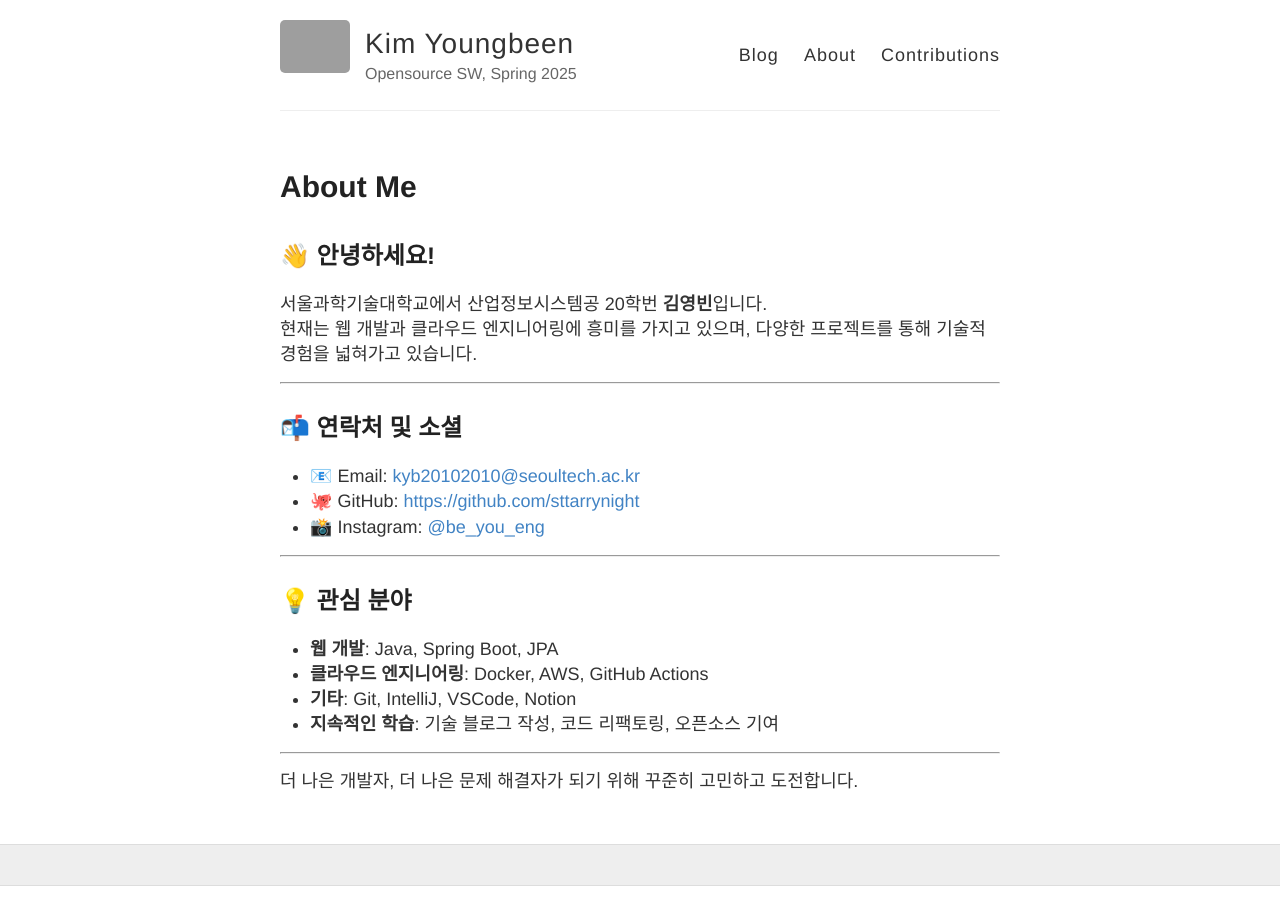
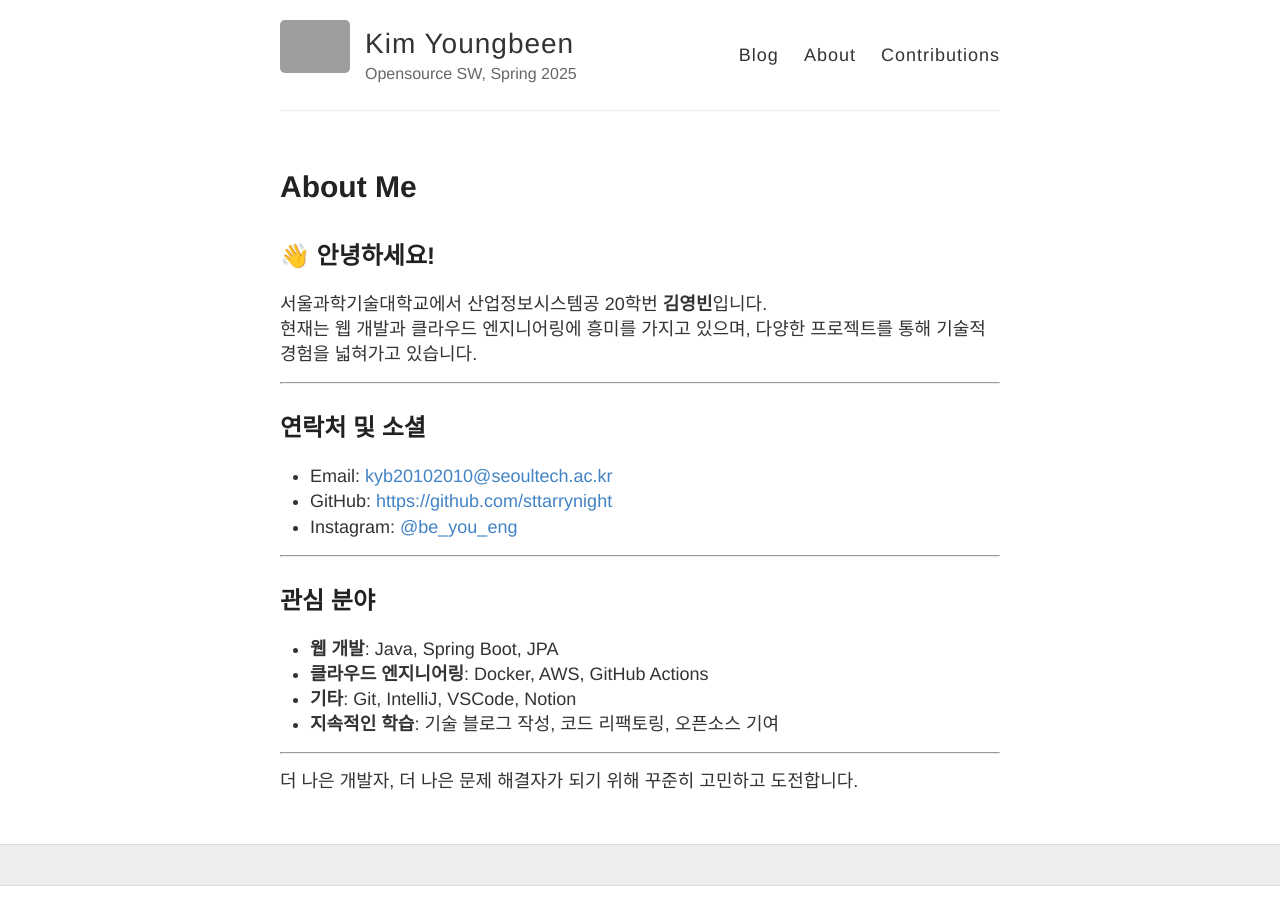
Before and after one commit to IISE-OSS25/sttarrynight-blog, a Jekyll site: the page built from about.md, in a window 1280 px wide. Built offline with Jekyll 4.4.1, drawn with Linux system fonts in a browser that asks for light colours; part of the change alters nothing that is shown; grey boxes are pictures that could not be loaded.

```diff
--- a/about.md
+++ b/about.md
@@ -11,15 +11,15 @@ permalink: /about/
 
 ---
 
-## 📬 연락처 및 소셜
+## 연락처 및 소셜
 
-- 📧 Email: [kyb20102010@seoultech.ac.kr](mailto:kyb20102010@seoultech.ac.kr)
-- 🐙 GitHub: [https://github.com/sttarrynight](https://github.com/sttarrynight)
-- 📸 Instagram: [@be_you_eng](https://www.instagram.com/be.you.eng/)
+- Email: [kyb20102010@seoultech.ac.kr](mailto:kyb20102010@seoultech.ac.kr)
+- GitHub: [https://github.com/sttarrynight](https://github.com/sttarrynight)
+- Instagram: [@be_you_eng](https://www.instagram.com/be.you.eng/)
 
 ---
 
-## 💡 관심 분야
+## 관심 분야
 
 - **웹 개발**: Java, Spring Boot, JPA
 - **클라우드 엔지니어링**: Docker, AWS, GitHub Actions
```
